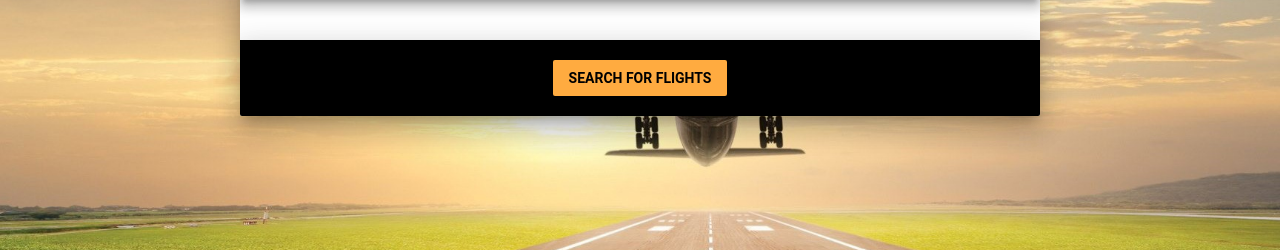
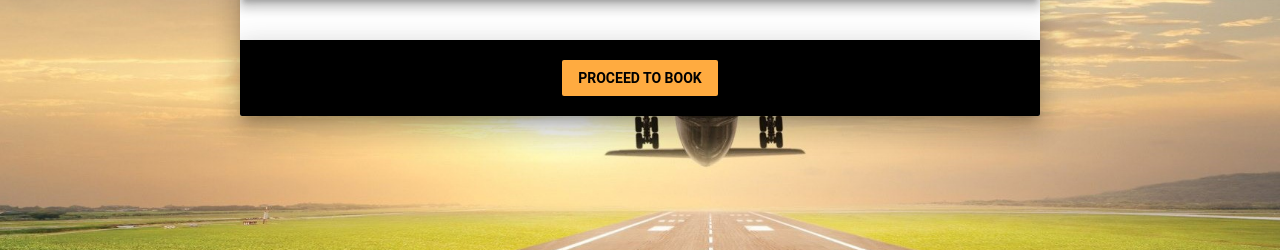
Before and after one commit to dwij2812/FlightBooking-system, a PHP site: page /searchresultsmodified.php in a window 1280 px wide. Shown: the part 293-543 px from the top of the page. Run offline with PHP 8.4, Linux system fonts and the light colour scheme; data that the repository does not hold is empty; some libraries are stand-ins or nearby versions.

Commit message:
Add files via upload

```diff
--- a/searchresultsmodified.php
+++ b/searchresultsmodified.php
@@ -91,7 +91,7 @@ if (isset($_POST['Search']))
             <br><br>
             <div class="mdl-shadow--16dp" style="background-color:#000000"><br>
                             <button class="mdl-button mdl-js-button mdl-button--raised mdl-js-ripple-effect mdl-button--accent">
-                        <div class="mdl-typography--subtitle" style="color:black;font-weight:bolder" name="Search">Search for Flights</div>
+                        <div class="mdl-typography--subtitle" style="color:black;font-weight:bolder" name="Search">Proceed to Book</div>
                     </button>
                     <br><br>
                     </div>
```
